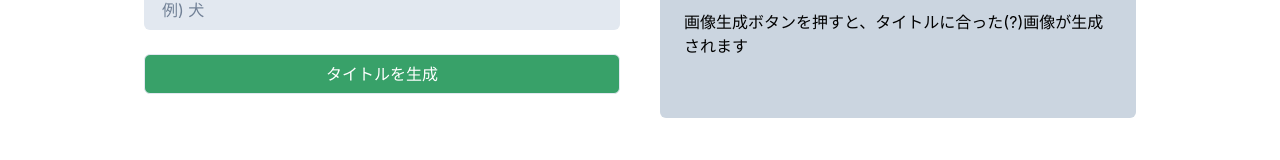
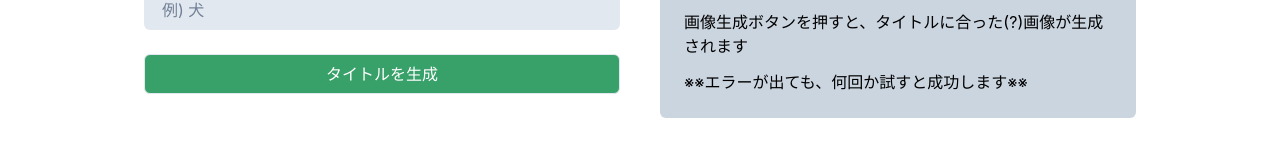
Before and after one commit to kajiyai/episode-title-generator, a Next.js app: page / in a window 1280 px wide. Shown: the part 278-438 px from the top of the page. Built offline with nearby package versions, Linux system fonts and the light colour scheme; no server answers.

Commit message:
エラーに対する言及追加

```diff
--- a/components/Features.jsx
+++ b/components/Features.jsx
@@ -110,6 +110,7 @@ export default function Features(props) {
                             <Text fontSize='md'>キーワードを入力してタイトル生成ボタンを押すと、イケてる(?)漫画のタイトルが生成されます</Text>
                             <Text fontSize='md'>プロンプト生成ボタンを押すと、画像生成用の呪文が生成されます</Text>
                             <Text fontSize='md'>画像生成ボタンを押すと、タイトルに合った(?)画像が生成されます</Text>
+                            <Text fontSize='md'>※※エラーが出ても、何回か試すと成功します※※</Text>
                         </Stack>
                     </Box>
                     {/* <Image
--- a/pages/index.jsx
+++ b/pages/index.jsx
@@ -1,8 +1,6 @@
-import Head from "next/head";
 import { useState, useEffect } from "react";
-import { Header, ShareButton, ResultCards, Features, Footer } from "../components/index.js"
-import { Box, VStack, Spacer, Container, Wrap, WrapItem, Grid, Flex, Stack, HStack, Heading, Input, useColorMode, useColorModeValue, Center, Image, Button } from "@chakra-ui/react";
-import generatePrompt from "./api/generatePrompt.js";
+import { Header, ResultCards, Features, Footer } from "../components/index.js"
+import { Box, VStack, Stack, Heading } from "@chakra-ui/react";
 
 export default function Home() {
   // useStateを使う.APIの返り値
```
